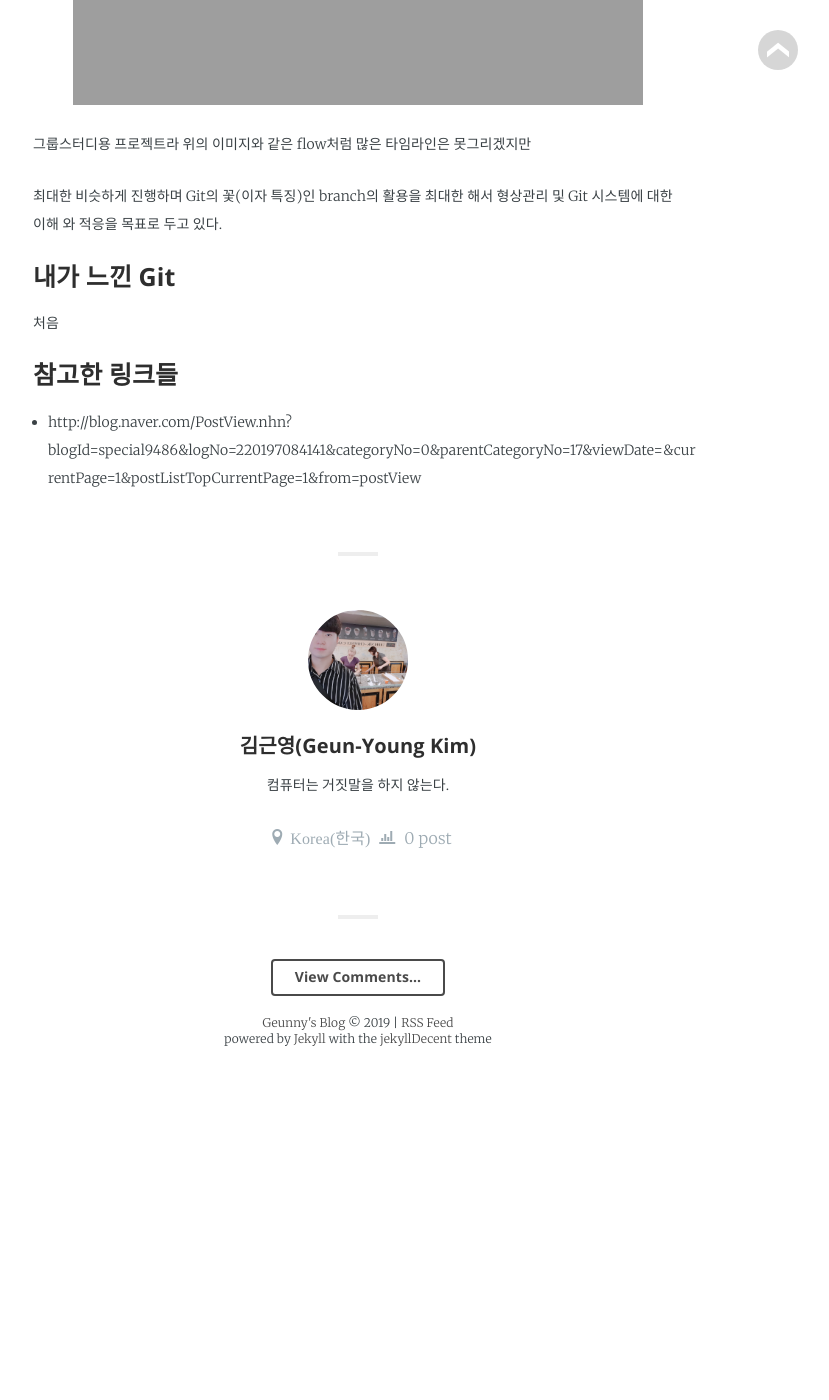
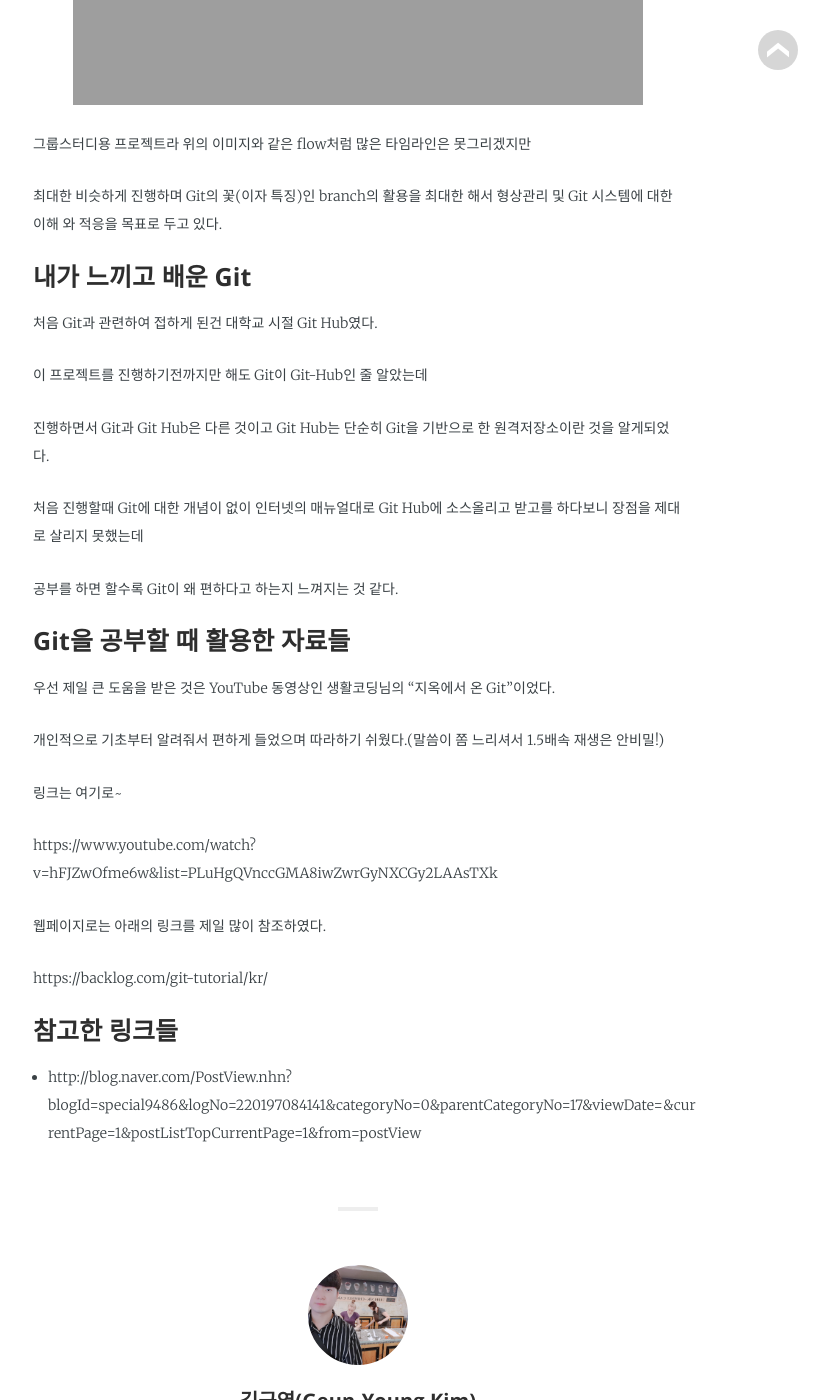
Before and after one commit to jwillmer/jekyllDecent, a Jekyll site: the page built from _posts/2019-07-18-git1.md, in a window 1280 px wide and 1400 px high, scrolled down 1524 px. Shown: the whole window, without its empty margins (282-1111 px from the left). Built offline with Jekyll 4.4.1, drawn with Linux system fonts in a browser that asks for light colours; some web fonts are replaced; before the commit the page ends 2591 px from its top, so only the background shows below that.

Commit message:
Update 2019-07-18-git1.md

```diff
--- a/_posts/2019-07-18-git1.md
+++ b/_posts/2019-07-18-git1.md
@@ -39,6 +39,7 @@ Git이 일반적으로 더 많이 사용하는 추세를 보여 Git을 활용하
  - 장소에 구애받지 않고 협업이 가능하다.
 
 
+
 ### Git 활용의 목표
 
 <aside>
@@ -53,9 +54,37 @@ Git이 일반적으로 더 많이 사용하는 추세를 보여 Git을 활용하
 최대한 비슷하게 진행하며 Git의 꽃(이자 특징)인 branch의 활용을 최대한 해서 형상관리 및 Git 시스템에 대한 이해 와 적응을 목표로 두고 있다.
 
 
-### 내가 느낀 Git
 
-처음
+### 내가 느끼고 배운 Git
+
+처음 Git과 관련하여 접하게 된건 대학교 시절 Git Hub였다.
+
+이 프로젝트를 진행하기전까지만 해도 Git이 Git-Hub인 줄 알았는데
+
+진행하면서 Git과 Git Hub은 다른 것이고 Git Hub는 단순히 Git을 기반으로 한 원격저장소이란 것을 알게되었다.
+
+처음 진행할때 Git에 대한 개념이 없이 인터넷의 매뉴얼대로 Git Hub에 소스올리고 받고를 하다보니 장점을 제대로 살리지 못했는데
+
+공부를 하면 할수록 Git이 왜 편하다고 하는지 느껴지는 것 같다.
+
+
+
+### Git을 공부할 때 활용한 자료들
+
+우선 제일 큰 도움을 받은 것은 YouTube 동영상인 생활코딩님의 "지옥에서 온 Git"이었다.
+
+개인적으로 기초부터 알려줘서 편하게 들었으며 따라하기 쉬웠다.(말씀이 쫌 느리셔서 1.5배속 재생은 안비밀!)
+
+링크는 여기로~
+
+https://www.youtube.com/watch?v=hFJZwOfme6w&list=PLuHgQVnccGMA8iwZwrGyNXCGy2LAAsTXk
+
+
+웹페이지로는 아래의 링크를 제일 많이 참조하였다.
+
+https://backlog.com/git-tutorial/kr/
+
+
 
 ### 참고한 링크들
 
```
